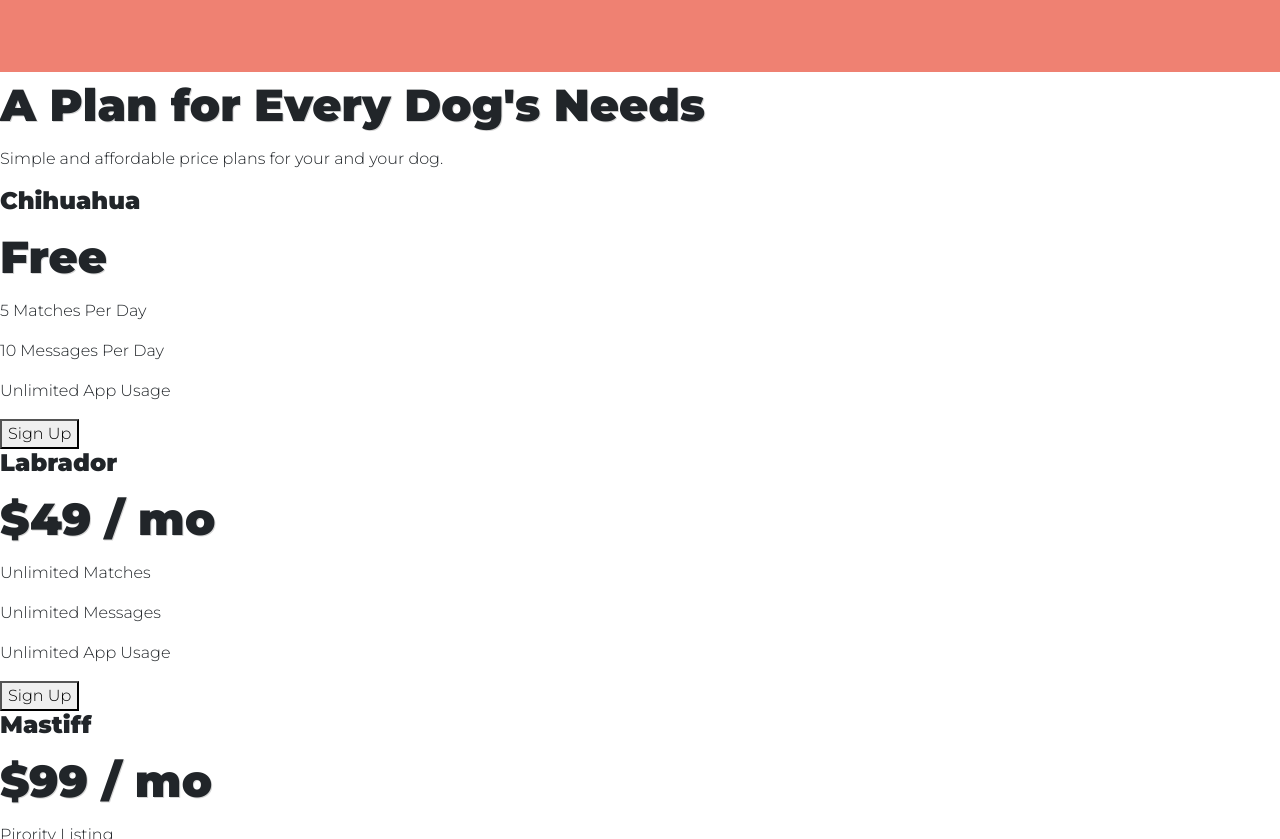
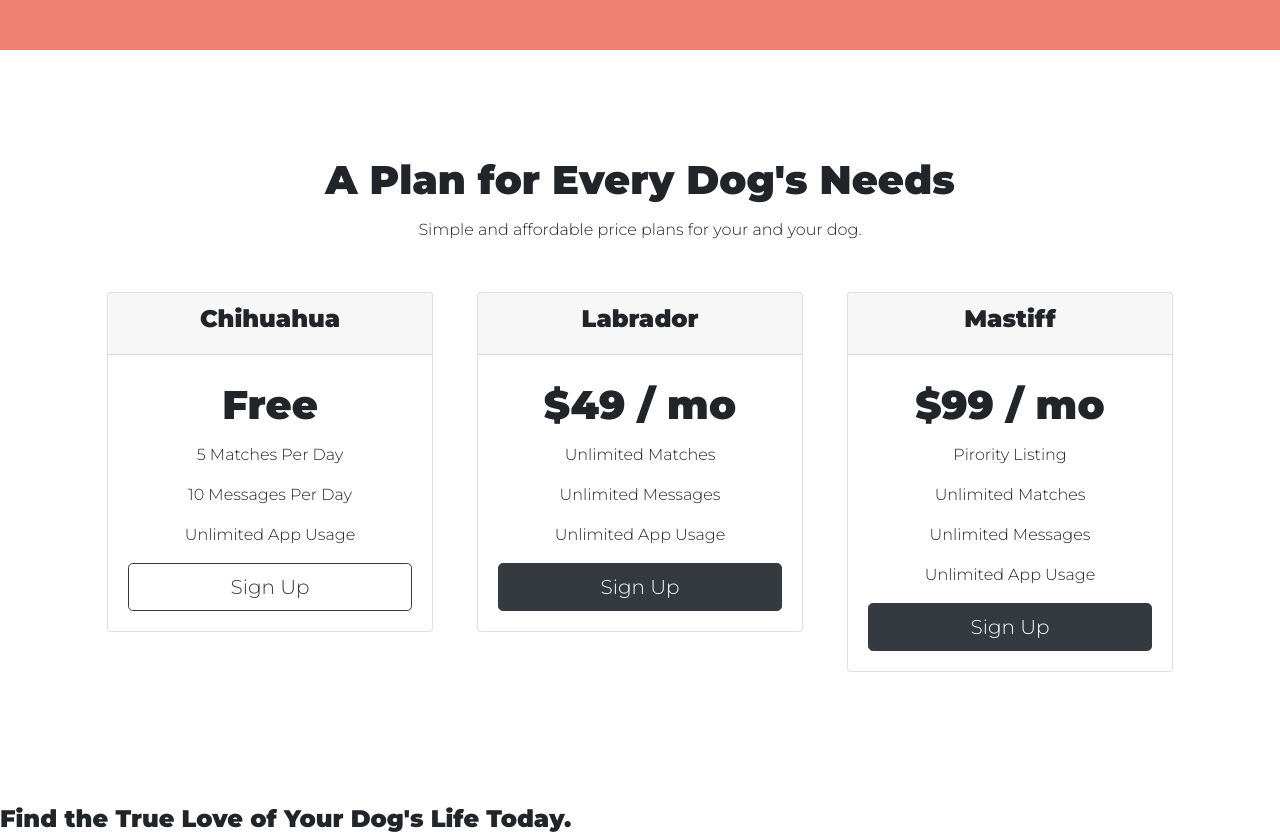
Before and after one commit to jordanduran/TinDog, a plain HTML site: page index.html in a window 1280 px wide. Shown: the part 1860-2699 px from the top of the page. Drawn offline with nearby package versions, Linux system fonts and the light colour scheme.

Commit message:
Pricing section and styling

```diff
--- a/css/styles.css
+++ b/css/styles.css
@@ -21,10 +21,9 @@
 
 h2 {
   font-family: 'Montserrat';
-  font-size: 2.8rem;
+  font-size: 2.5rem;
   font-weight: 600;
   line-height: 1.5;
-  text-shadow: 1px 1px rgba(0, 0, 0, 0.166);
 }
 
 h3 {
@@ -106,6 +105,10 @@
   color: #fff;
 }
 
+.testimonial-text {
+  text-shadow: 1px 1px rgba(0, 0, 0, 0.166);
+}
+
 .testimonial-image {
   width: 10%;
   border-radius: 100%;
@@ -128,3 +131,14 @@
   width: 15%;
   margin: 20px 20px 50px;
 }
+
+/* Pricing Section */
+
+#pricing {
+  padding: 100px;
+  text-align: center;
+}
+
+.pricing-column {
+  padding: 3% 2%;
+}
--- a/index.html
+++ b/index.html
@@ -178,27 +178,62 @@
       <h2>A Plan for Every Dog's Needs</h2>
       <p>Simple and affordable price plans for your and your dog.</p>
 
+      <div class="row">
+        <div class="pricing-column col-lg-4 col-md-6">
+          <div class="card">
+            <div class="card-header">
               <h3>Chihuahua</h3>
+            </div>
+            <div class="card-body">
               <h2>Free</h2>
               <p>5 Matches Per Day</p>
               <p>10 Messages Per Day</p>
               <p>Unlimited App Usage</p>
-      <button type="button">Sign Up</button>
+              <button
+                class="btn btn-lg btn-block btn-outline-dark"
+                type="button"
+              >
+                Sign Up
+              </button>
+            </div>
+          </div>
+        </div>
 
+        <div class="pricing-column col-lg-4 col-md-6">
+          <div class="card">
+            <div class="card-header">
               <h3>Labrador</h3>
+            </div>
+            <div class="card-body">
               <h2>$49 / mo</h2>
               <p>Unlimited Matches</p>
               <p>Unlimited Messages</p>
               <p>Unlimited App Usage</p>
-      <button type="button">Sign Up</button>
+              <button class="btn btn-lg btn-block btn-dark" type="button">
+                Sign Up
+              </button>
+            </div>
+          </div>
+        </div>
 
+        <div class="pricing-column col-lg-4">
+          <div class="card">
+            <div class="card-header">
               <h3>Mastiff</h3>
+            </div>
+            <div class="card-body">
               <h2>$99 / mo</h2>
               <p>Pirority Listing</p>
               <p>Unlimited Matches</p>
               <p>Unlimited Messages</p>
               <p>Unlimited App Usage</p>
-      <button type="button">Sign Up</button>
+              <button class="btn btn-lg btn-block btn-dark" type="button">
+                Sign Up
+              </button>
+            </div>
+          </div>
+        </div>
+      </div>
     </section>
 
     <!-- Call to Action -->
```
Lines whose indentation alone changed are shown as unchanged.
